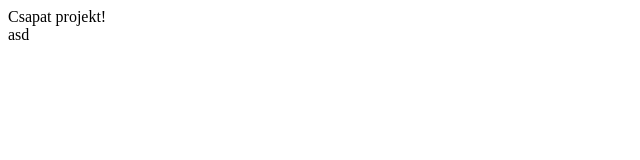
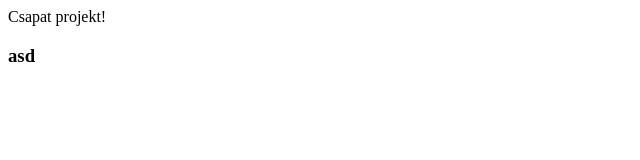
Before and after one commit to CoPhe23/react_task_team_test, a React (Vite) app: page / in a window 1280 px wide. Shown: the top 160 px of the page, without its empty margins (0-640 px from the left). Built offline with nearby package versions, Linux system fonts and the light colour scheme.

Commit message:
DEV: h3 AddTask.jsx

```diff
--- a/src/components/AddTask.jsx
+++ b/src/components/AddTask.jsx
@@ -3,7 +3,7 @@ import React from 'react'
 export const AddTask = () => {
   return (
     <div>
-      asd
+      <h3>asd</h3>
     </div>
   )
 }
```
